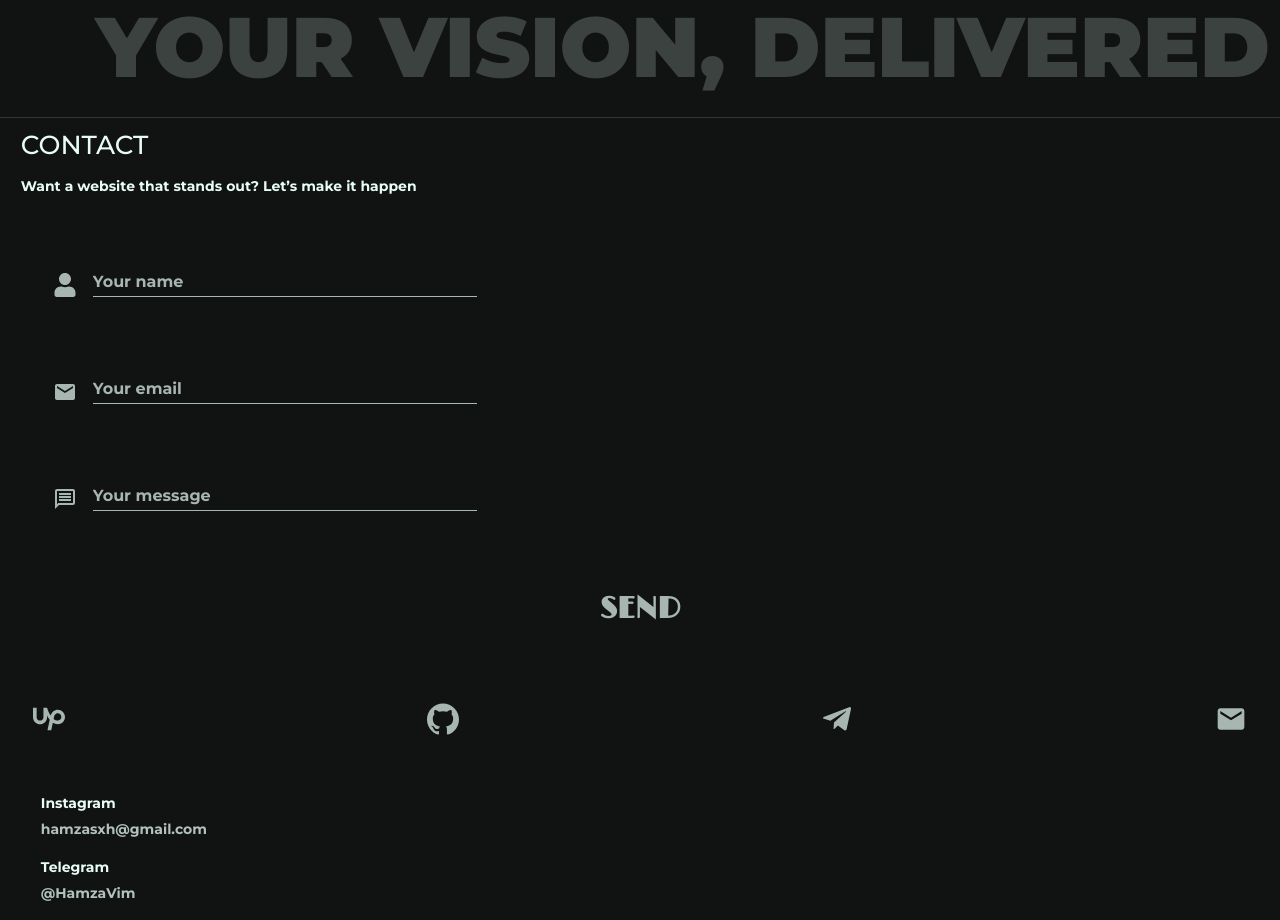
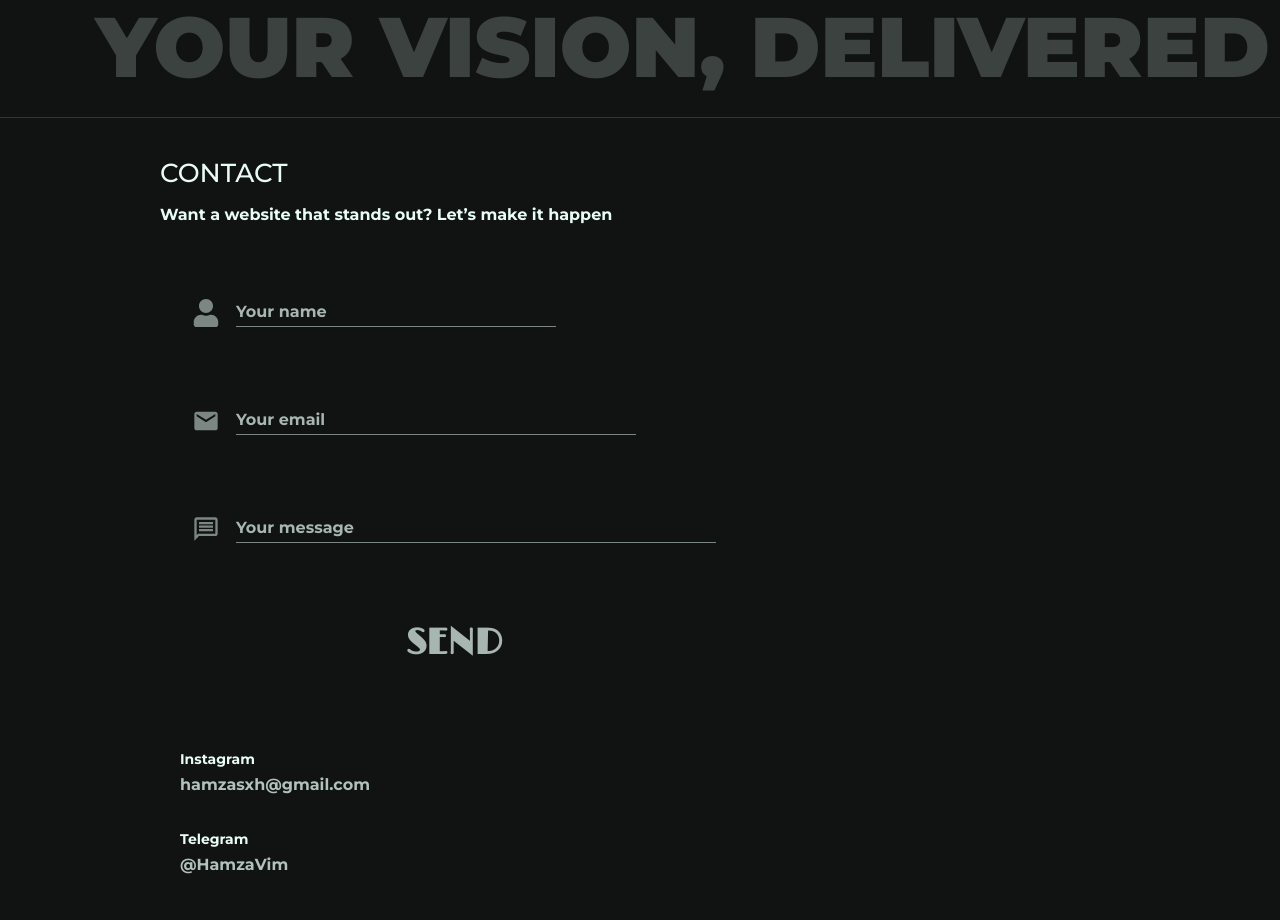
Before and after one commit to HamzaVim/HamzaVim, a Next.js app: page / in a window 1280 px wide. Shown: the part 2280-3200 px from the top of the page. Built offline with nearby package versions, Linux system fonts and the light colour scheme.

Commit message:
feat(Contact section: Responsive):

```diff
--- a/app/globals.css
+++ b/app/globals.css
@@ -2,8 +2,9 @@
 
 :root {
   --input-color: #e8fcf5;
-  --input-opacity: 70%;
+  --input-opacity: 50%;
   --links-opacity: 60%;
+  --corner-color: #e8fcf5;
 }
 
 @theme {
@@ -86,32 +87,51 @@ rect {
 }
 #contact {
   p {
-    @apply text-sm leading-4 tracking-[1%] text-white font-bold text-left;
+    @apply text-sm md:text-base leading-4 tracking-[1%] text-white font-bold text-left;
   }
   form {
-    @apply flex flex-col gap-6 sm:px-2 w-full;
+    @apply flex flex-col gap-6 md:px-2 w-full lg:w-fit;
     & > div,
     & > div:not(:first-child) {
       @apply flex gap-4 items-center w-full;
     }
   }
   label {
-    @apply sm:w-fit w-full flex items-end gap-4 sm:px-6 px-3 py-3.5 sm:py-7 relative hover:cursor-pointer;
+    @apply lg:w-fit transition w-full flex items-end gap-4 sm:px-6 px-3 py-3.5 sm:py-7 relative hover:cursor-pointer;
 
     .form-icon {
-      @apply w-6 h-6 fill-(--input-color)/(--input-opacity);
+      @apply w-6 h-6 sm:w-7 sm:h-7 fill-(--input-color)/(--input-opacity);
     }
     input {
-      @apply pb-0.5 lg:w-96 w-full font-bold bg-black hover:cursor-pointer focus:outline-none border-b-[1.5px] text-(--input-color) border-(--input-color)/(--input-opacity) placeholder:text-(--input-color)/70 focus-within:placeholder:text-black;
+      @apply pb-0.5 w-full font-bold bg-black hover:cursor-pointer focus:outline-none border-b-[1.5px] text-(--input-color) border-(--input-color)/(--input-opacity) placeholder:text-(--input-color)/70 focus-within:placeholder:text-black;
+
+      &[id="userName"] {
+        @apply lg:w-60 xl:w-80;
+      }
+      &[id="email"] {
+        @apply lg:w-80 xl:w-100;
+      }
+      &[id="message"] {
+        @apply lg:w-100 xl:w-120;
       }
     }
+  }
+  footer {
+    @apply max-w-123;
+    .sm-container {
+      @apply lg:hidden;
       .sm-icon {
-    @apply w-8 h-fit pointer-events-none fill-white/70;
+        @apply w-8 h-fit sm:w-9 duration-150 pointer-events-none fill-white/70 group-hover:fill-white/100 group-focus:fill-white/100;
       }
+    }
+
     .contact-info {
-    @apply text-sm font-bold tracking-[1%];
+      @apply text-sm w-fit font-bold tracking-[1%] flex flex-col gap-4;
       a {
         @apply flex w-fit text-left flex-col px-5 py-2.5 gap-2 relative;
+        &:nth-child(2) {
+          @apply w-full;
+        }
         h5 {
           @apply text-white;
         }
@@ -121,3 +141,5 @@ rect {
       }
     }
   }
+}
+/* "Web dev on a mission: code, grow, dominate." */
--- a/components/Contact.tsx
+++ b/components/Contact.tsx
@@ -13,16 +13,20 @@ type FormValues = {
 const Contact = () => {
   // NOTE: States & Refs -------------------------------------------------------
 
-  const { register } = useForm<FormValues>({
+  const { register, handleSubmit } = useForm<FormValues>({
     defaultValues: { userName: "", email: "", message: "" },
   });
 
   // NOTE: Fuctions & Animations -------------------------------------------------------
 
+  const submitForm = () => {
+    console.log("Submitted");
+  };
+
   return (
     <section
       id="contact"
-      className="flex flex-col gap-12 justify-center items-start w-screen text-center px-[1.3rem] min-h-dvh"
+      className="flex flex-col gap-12 justify-center items-start w-screen text-center sm:px-12 md:px-24 lg:px-40 px-[1.3rem] min-h-dvh"
     >
       <div className="flex flex-col gap-4 items-start">
         <h2>Contact</h2>
@@ -31,7 +35,7 @@ const Contact = () => {
           make it happen
         </p>
       </div>
-      <form>
+      <form onSubmit={handleSubmit(submitForm)} noValidate>
         <div id="initial-state-corners" className="absolute">
           <div
             id="corners"
@@ -40,10 +44,10 @@ const Contact = () => {
             }}
             className="absolute top-0 left-0 w-full h-full -z-50"
           >
-            <div className="absolute -top-0.5 -left-0.5 w-5 h-5 border-t-2 border-l-2 border-(--input-color)" />
-            <div className="absolute -top-0.5 -right-0.5 w-5 h-5 border-t-2 border-r-2 border-(--input-color)" />
-            <div className="absolute -bottom-0.5 -left-0.5 w-5 h-5 border-b-2 border-l-2 border-(--input-color)" />
-            <div className="absolute -right-0.5 -bottom-0.5 w-5 h-5 border-r-2 border-b-2 border-(--input-color)" />
+            <div className="absolute -top-0.5 -left-0.5 w-5 h-5 border-t-2 border-l-2 border-(--corner-color)" />
+            <div className="absolute -top-0.5 -right-0.5 w-5 h-5 border-t-2 border-r-2 border-(--corner-color)" />
+            <div className="absolute -bottom-0.5 -left-0.5 w-5 h-5 border-b-2 border-l-2 border-(--corner-color)" />
+            <div className="absolute -right-0.5 -bottom-0.5 w-5 h-5 border-r-2 border-b-2 border-(--corner-color)" />
           </div>
         </div>
         <div>
@@ -100,17 +104,25 @@ const Contact = () => {
         </div>
         <button
           type="submit"
-          className="relative py-7 w-full text-3xl font-black uppercase text-white/70 font-limelight"
+          className="relative py-7 w-full text-3xl font-black tracking-[1%] uppercase cursor-pointer md:text-4xl text-white/70 font-limelight"
         >
           send
         </button>
       </form>
       <footer className="flex flex-col gap-12 w-full">
-        <div className="flex justify-between px-3">
-          <SiUpwork className="sm-icon" />
-          <SiGithub className="sm-icon" />
-          <FaTelegramPlane className="sm-icon" />
-          <MdMail className="sm-icon" />
+        <div className="flex justify-between px-3 sm-container sm:px-6">
+          <a href="" className="group">
+            <SiUpwork className="sm-icon" />
+          </a>
+          <a href="" className="group">
+            <SiGithub className="sm-icon" />
+          </a>
+          <a href="" className="group">
+            <FaTelegramPlane className="sm-icon" />
+          </a>
+          <a href="" className="group">
+            <MdMail className="sm-icon" />
+          </a>
         </div>
         <div className="contact-info">
           <a href="https://www.instagram.com/hamzasxh/">
```
Lines whose indentation alone changed are shown as unchanged.
